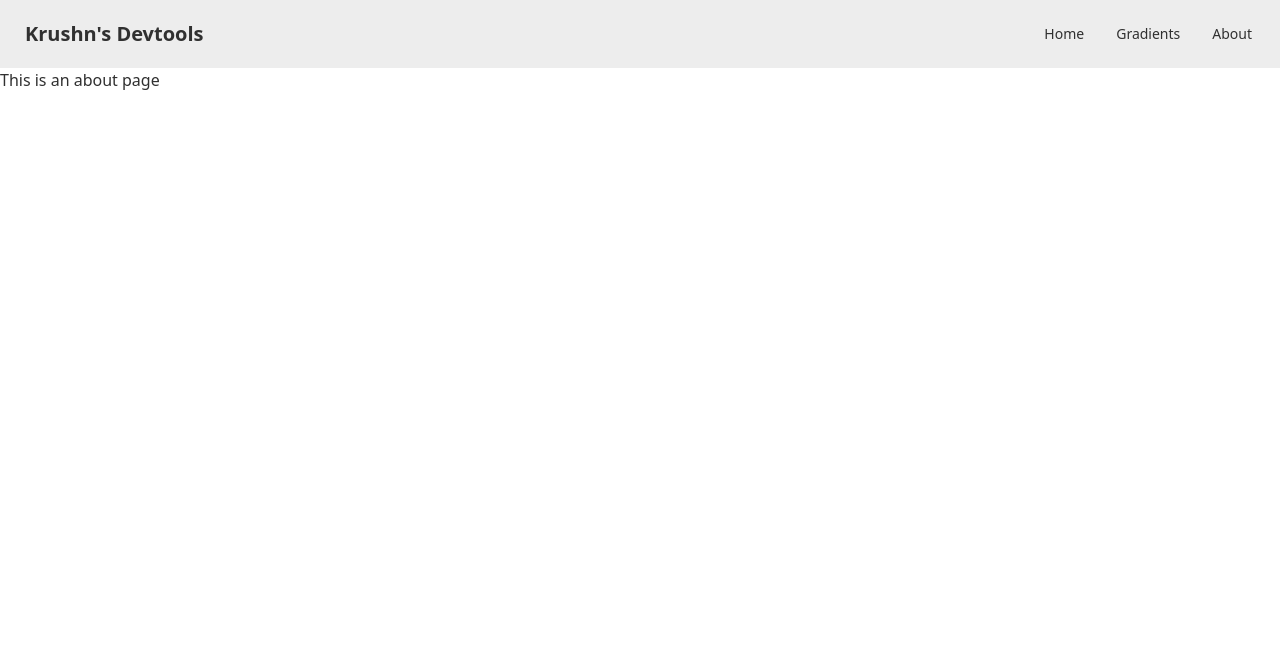
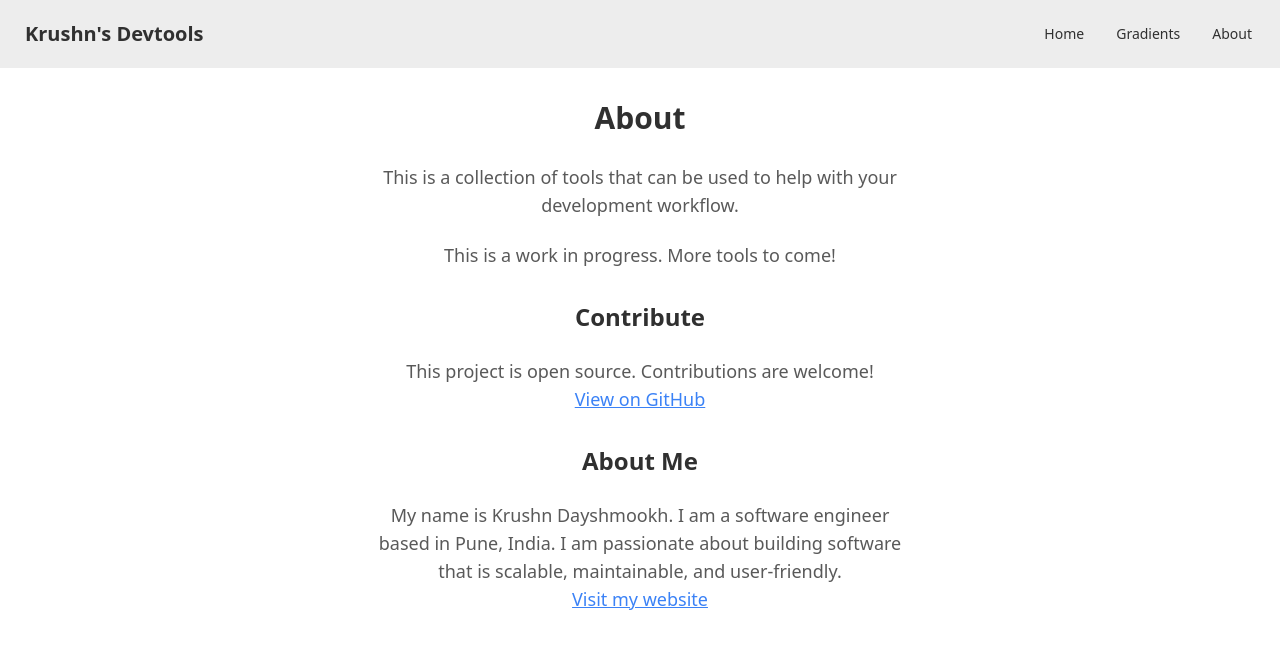
Before and after one commit to krushndayshmookh/devtools, a Vue app: page /about in a window 1280 px wide. Shown: the top 648 px of the page. Built offline with nearby package versions, Linux system fonts and the light colour scheme.

Commit message:
create about page

```diff
--- a/src/App.vue
+++ b/src/App.vue
@@ -2,7 +2,9 @@
   <header>
     <div class="navbar bg-base-200">
       <div class="flex-1">
-        <a class="btn btn-ghost normal-case text-xl">Krushn's Devtools</a>
+        <router-link to="/" class="btn btn-ghost normal-case text-xl">
+          Krushn's Devtools
+        </router-link>
       </div>
       <div class="flex-none">
         <ul class="menu menu-horizontal px-1">
--- a/src/views/AboutView.vue
+++ b/src/views/AboutView.vue
@@ -1,5 +1,49 @@
 <template>
-  <div class="about">
-    <h1>This is an about page</h1>
+  <div class="about container mx-auto p-8 prose">
+    <h1 class="text-center text-3xl font-bold">About</h1>
+
+    <p class="text-center text-lg mt-4">
+      This is a collection of tools that can be used to help with your
+      development workflow.
+    </p>
+
+    <p class="text-center text-lg mt-4">
+      This is a work in progress. More tools to come!
+    </p>
+
+    <h2 class="text-center text-2xl font-bold mt-8">Contribute</h2>
+
+    <p class="text-center text-lg mt-4">
+      This project is open source. Contributions are welcome!
+
+      <br />
+      <a
+        href="https://github.com/krushndayshmookh/devtools"
+        target="_blank"
+        rel="noopener noreferrer"
+        class="text-blue-500 hover:underline"
+      >
+        View on GitHub
+      </a>
+    </p>
+
+    <h2 class="text-center text-2xl font-bold mt-8">About Me</h2>
+
+    <p class="text-center text-lg mt-4">
+      My name is Krushn Dayshmookh. I am a software engineer based in Pune,
+      India. I am passionate about building software that is scalable,
+      maintainable, and user-friendly.
+
+      <br />
+
+      <a
+        href="https://dayshmookh.com"
+        target="_blank"
+        rel="noopener noreferrer"
+        class="text-blue-500 hover:underline"
+      >
+        Visit my website
+      </a>
+    </p>
   </div>
 </template>
```
